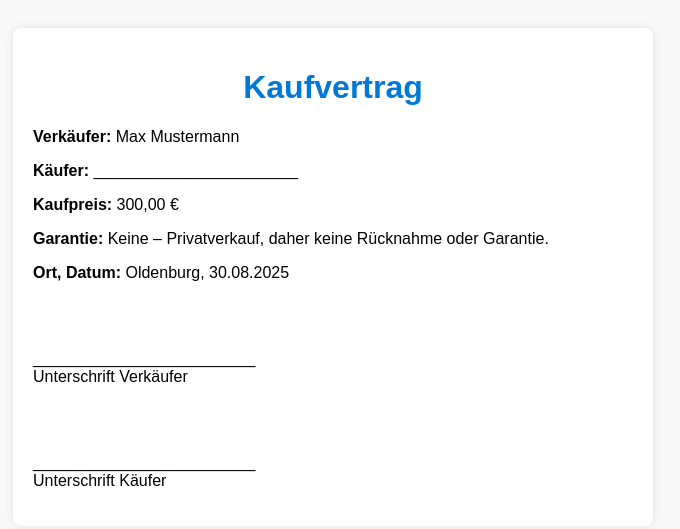
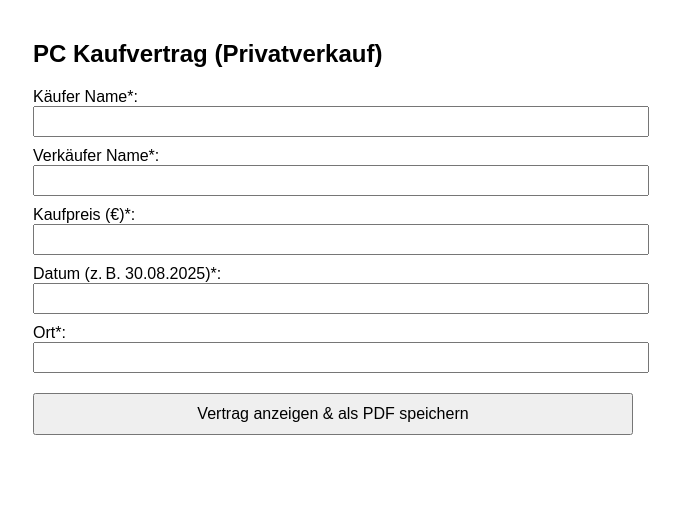
Before and after one commit to BIGI98765/Vertrag, a plain HTML site: page index.html in a window 1280 px wide. Shown: the whole page, without its empty margins (307-987 px from the left). Drawn offline with nearby package versions, Linux system fonts and the light colour scheme.

Commit message:
Update index.html

```diff
--- a/index.html
+++ b/index.html
@@ -3,35 +3,79 @@
 <head>
   <meta charset="UTF-8" />
   <meta name="viewport" content="width=device-width, initial-scale=1.0" />
-  <title>Kaufvertrag</title>
-
-  <!-- Favicon & App Icon -->
+  <title>PC Kaufvertrag</title>
+  <link rel="manifest" href="manifest.json" />
   <link rel="icon" href="icon.png" type="image/png" />
-  <link rel="apple-touch-icon" href="icon.png" />
-
-  <!-- PWA Manifest -->
-  <link rel="manifest" href="manifest.json" />
-
-  <meta name="theme-color" content="#0078d7" />
-
+  <script src="https://cdnjs.cloudflare.com/ajax/libs/jspdf/2.5.1/jspdf.umd.min.js"></script>
   <style>
-    body { font-family: sans-serif; padding: 20px; background: #f9f9f9; }
-    h1 { text-align: center; color: #0078d7; }
-    .vertrag { max-width: 600px; margin: auto; background: white; padding: 20px; border-radius: 8px; box-shadow: 0 0 10px rgba(0,0,0,0.1);}
+    body {
+      font-family: Arial, sans-serif;
+      max-width: 600px;
+      margin: auto;
+      padding: 20px;
+    }
+    label {
+      display: block;
+      margin-top: 10px;
+    }
+    input {
+      width: 100%;
+      padding: 6px;
+    }
+    button {
+      margin-top: 20px;
+      padding: 10px;
+      width: 100%;
+      font-size: 16px;
+    }
   </style>
 </head>
 <body>
-  <div class="vertrag">
-    <h1>Kaufvertrag</h1>
-    <p><strong>Verkäufer:</strong> Max Mustermann</p>
-    <p><strong>Käufer:</strong> _______________________</p>
-    <p><strong>Kaufpreis:</strong> 300,00 €</p>
-    <p><strong>Garantie:</strong> Keine – Privatverkauf, daher keine Rücknahme oder Garantie.</p>
-    <p><strong>Ort, Datum:</strong> Oldenburg, 30.08.2025</p>
-    <br /><br />
-    <p>_________________________<br />Unterschrift Verkäufer</p>
-    <br /><br />
-    <p>_________________________<br />Unterschrift Käufer</p>
-  </div>
+  <h2>PC Kaufvertrag (Privatverkauf)</h2>
+
+  <form id="vertragForm">
+    <label>Käufer Name*: <input type="text" id="kaeufer" required></label>
+    <label>Verkäufer Name*: <input type="text" id="verkaeufer" required></label>
+    <label>Kaufpreis (€)*: <input type="number" id="preis" required></label>
+    <label>Datum (z. B. 30.08.2025)*: <input type="text" id="datum" required></label>
+    <label>Ort*: <input type="text" id="ort" required></label>
+
+    <button type="submit">Vertrag anzeigen & als PDF speichern</button>
+  </form>
+
+  <script>
+    document.getElementById("vertragForm").addEventListener("submit", function(e) {
+      e.preventDefault();
+      const { jsPDF } = window.jspdf;
+      const pdf = new jsPDF();
+
+      const kaeufer = document.getElementById("kaeufer").value;
+      const verkaeufer = document.getElementById("verkaeufer").value;
+      const preis = document.getElementById("preis").value;
+      const datum = document.getElementById("datum").value;
+      const ort = document.getElementById("ort").value;
+
+      let text = `
+PC KAUFVERTRAG (PRIVATVERKAUF)
+
+Verkäufer: ${verkaeufer}
+Käufer: ${kaeufer}
+
+Der Verkäufer verkauft dem Käufer einen gebrauchten PC zum Preis von ${preis} €.
+Der Kauf erfolgt unter Ausschluss jeglicher Gewährleistung, Garantie oder Rücknahme.
+Der Käufer bestätigt, das Gerät wie gesehen gekauft zu haben.
+
+Ort, Datum: ${ort}, den ${datum}
+
+
+__________________________        __________________________
+Verkäufer (Unterschrift)               Käufer (Unterschrift)
+      `;
+
+      pdf.setFontSize(12);
+      pdf.text(text, 10, 20);
+      pdf.save("Kaufvertrag.pdf");
+    });
+  </script>
 </body>
 </html>
```
